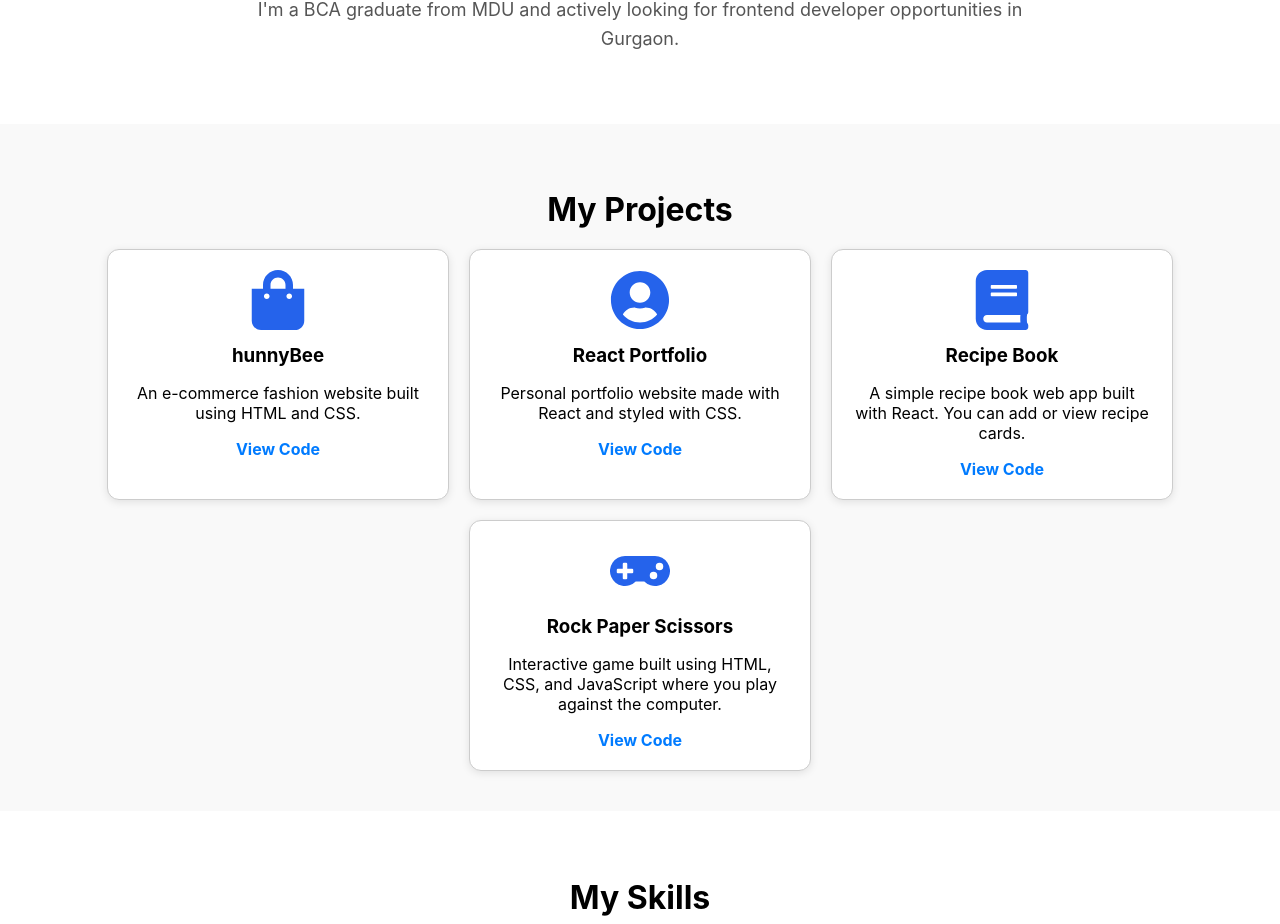
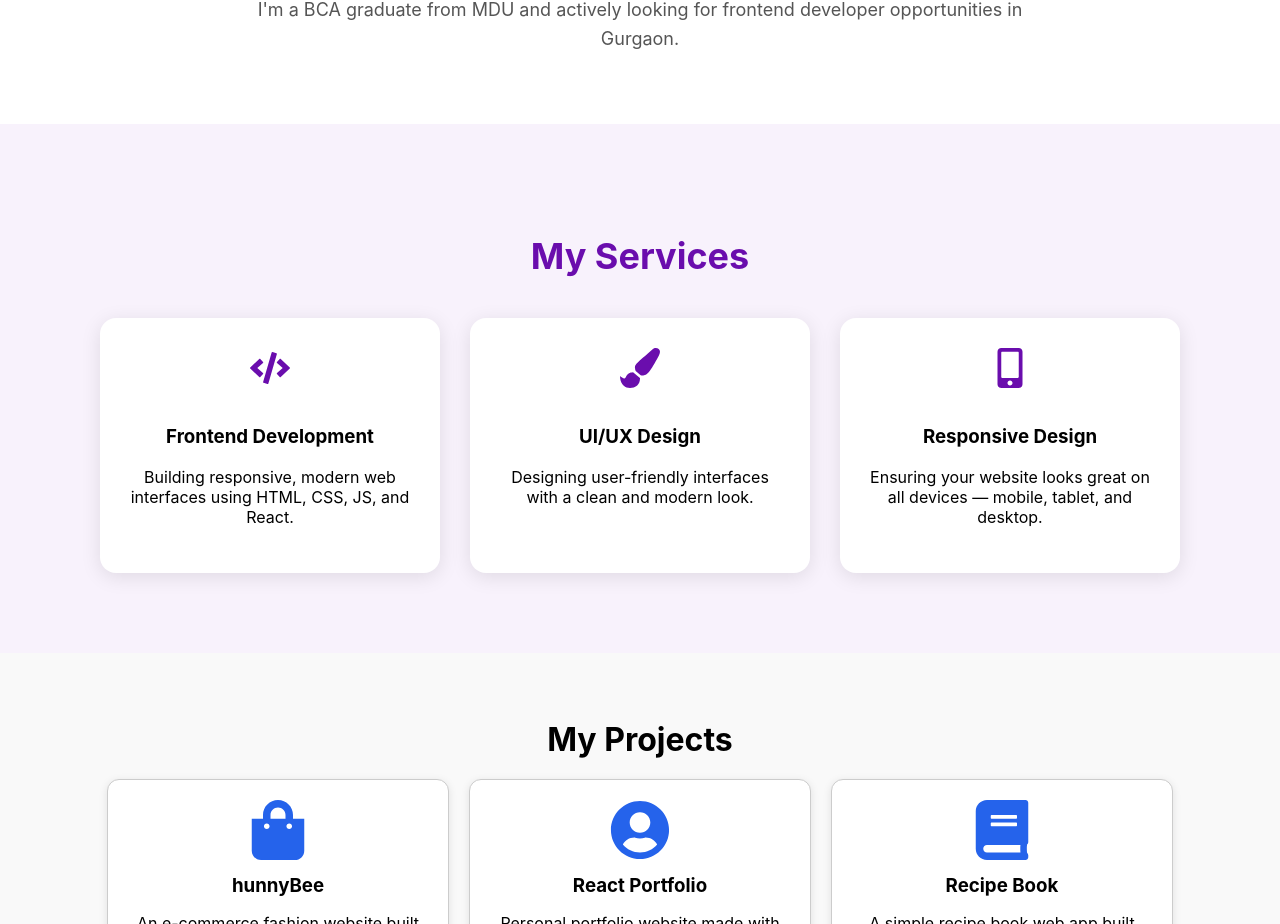
Before and after one commit to yahoowecanwork2/-neha-portfolio, a React (Create React App) app: page / in a window 1280 px wide. Shown: the part 1138-2062 px from the top of the page. Built offline with nearby package versions, Linux system fonts and the light colour scheme.

Commit message:
aded service section

```diff
--- a/src/App.jsx
+++ b/src/App.jsx
@@ -9,6 +9,7 @@ import Project from "./components/Projects";
 import Service from "./components/Service";
 import Skill from "./components/Skills";
 import "./App.css";
+import Services from "./components/Service";
 
 
 function App() {
@@ -18,7 +19,7 @@ function App() {
         <Navbar />
         <Hero />
         <About />
-        <Service />
+        <Services />
         <Project />
         <Skill />
         <Contact />
--- a/src/components/Service.jsx
+++ b/src/components/Service.jsx
@@ -1,14 +1,30 @@
+import React from 'react';
 import '../components/service.css';
-import React from 'react';
+import { FaCode, FaPaintBrush, FaMobileAlt } from 'react-icons/fa';
 
-
-function Service() {
+function Services() {
     return (
-        <div>
-
-        </div>
-    )
-
+        <section className="services" id="services">
+            <h2 className="section-title">My Services</h2>
+            <div className="services-container">
+                <div className="service-card">
+                    <FaCode className="service-icon" />
+                    <h3>Frontend Development</h3>
+                    <p>Building responsive, modern web interfaces using HTML, CSS, JS, and React.</p>
+                </div>
+                <div className="service-card">
+                    <FaPaintBrush className="service-icon" />
+                    <h3>UI/UX Design</h3>
+                    <p>Designing user-friendly interfaces with a clean and modern look.</p>
+                </div>
+                <div className="service-card">
+                    <FaMobileAlt className="service-icon" />
+                    <h3>Responsive Design</h3>
+                    <p>Ensuring your website looks great on all devices — mobile, tablet, and desktop.</p>
+                </div>
+            </div>
+        </section>
+    );
 }
 
-export default Service;
+export default Services;
--- a/src/components/service.css
+++ b/src/components/service.css
@@ -0,0 +1,37 @@
+.services {
+    padding: 80px 20px;
+    background-color: #f8f2fc;
+    text-align: center;
+}
+
+.section-title {
+    font-size: 36px;
+    color: #6a0dad;
+    margin-bottom: 40px;
+}
+
+.services-container {
+    display: flex;
+    flex-wrap: wrap;
+    justify-content: center;
+    gap: 30px;
+}
+
+.service-card {
+    background: #fff;
+    border-radius: 16px;
+    box-shadow: 0 4px 20px rgba(0, 0, 0, 0.1);
+    padding: 30px;
+    width: 280px;
+    transition: transform 0.3s ease;
+}
+
+.service-card:hover {
+    transform: translateY(-10px);
+}
+
+.service-icon {
+    font-size: 40px;
+    color: #6a0dad;
+    margin-bottom: 15px;
+}
```
